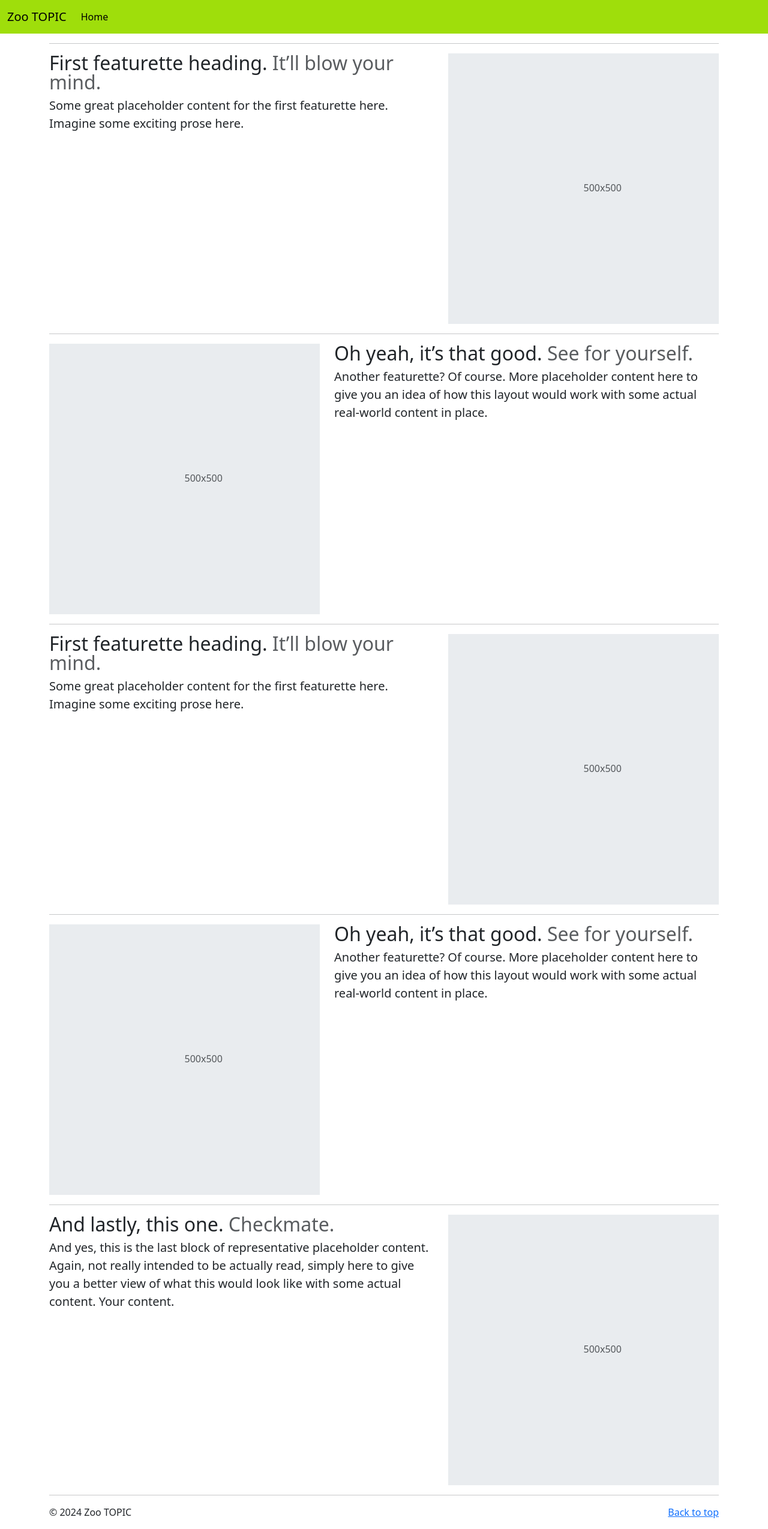
After one commit to weFLASH/zooTOPIC, a Django app: page /developer/ in a window 1280 px wide. The commit adds this page. Shown: the whole page at 60% size. Run offline with Django 5.2, Linux system fonts and the light colour scheme.

Commit message:
developer라는 페이지 생성 + home 페이지 수정

```diff
--- a/home/urls.py
+++ b/home/urls.py
@@ -3,4 +3,5 @@ from . import views
 
 urlpatterns = [
 path("", views.index),
+path("developer/", views.introduce),
 ]
--- a/home/views.py
+++ b/home/views.py
@@ -5,3 +5,6 @@ from django.http import HttpResponse
 def index(request):
     return render (request,'home.html')
 # Create your views here.
+
+def introduce(request):
+    return render(request, 'developer.html')
--- /dev/null
+++ b/templates/developer.html
@@ -0,0 +1,230 @@
+<!DOCTYPE html>
+<html lang="ko-kr">
+  <head>
+    <meta charset="utf-8" />
+    <meta name="viewport" content="width=device-width, initial-scale=1" />
+    <title>Zoo Topic</title>
+    <link
+      href="https://cdn.jsdelivr.net/npm/bootstrap@5.3.3/dist/css/bootstrap.min.css"
+      rel="stylesheet"
+    />
+    <style></style>
+  </head>
+
+  <body>
+    <header style="padding-top: 56px">
+      <nav
+        class="navbar navbar-expand-md fixed-top"
+        style="background-color: #9fde0b"
+      >
+        <div class="container-fluid">
+          <a class="navbar-brand" href="../">Zoo TOPIC</a>
+
+          <div class="collapse navbar-collapse" id="navbarCollapse">
+            <ul class="navbar-nav me-auto mb-2 mb-md-0">
+              <li class="nav-item">
+                <a class="nav-link active" aria-current="page" href="../"
+                  >Home</a
+                >
+              </li>
+            </ul>
+          </div>
+        </div>
+      </nav>
+    </header>
+
+    <!--자기 소개 page-->
+    <div class="container marketing">
+      <!-- Three columns of text below the carousel -->
+
+      <!-- START THE FEATURETTES -->
+
+      <hr class="featurette-divider" />
+
+      <div class="row featurette">
+        <div class="col-md-7">
+          <h2 class="featurette-heading fw-normal lh-1">
+            First featurette heading.
+            <span class="text-body-secondary">It’ll blow your mind.</span>
+          </h2>
+          <p class="lead">
+            Some great placeholder content for the first featurette here.
+            Imagine some exciting prose here.
+          </p>
+        </div>
+        <div class="col-md-5">
+          <svg
+            class="bd-placeholder-img bd-placeholder-img-lg featurette-image img-fluid mx-auto"
+            width="500"
+            height="500"
+            xmlns="http://www.w3.org/2000/svg"
+            role="img"
+            aria-label="Placeholder: 500x500"
+            preserveAspectRatio="xMidYMid slice"
+            focusable="false"
+          >
+            <title>Placeholder</title>
+            <rect width="100%" height="100%" fill="var(--bs-secondary-bg)" />
+            <text x="50%" y="50%" fill="var(--bs-secondary-color)" dy=".3em">
+              500x500
+            </text>
+          </svg>
+        </div>
+      </div>
+
+      <hr class="featurette-divider" />
+
+      <div class="row featurette">
+        <div class="col-md-7 order-md-2">
+          <h2 class="featurette-heading fw-normal lh-1">
+            Oh yeah, it’s that good.
+            <span class="text-body-secondary">See for yourself.</span>
+          </h2>
+          <p class="lead">
+            Another featurette? Of course. More placeholder content here to give
+            you an idea of how this layout would work with some actual
+            real-world content in place.
+          </p>
+        </div>
+        <div class="col-md-5 order-md-1">
+          <svg
+            class="bd-placeholder-img bd-placeholder-img-lg featurette-image img-fluid mx-auto"
+            width="500"
+            height="500"
+            xmlns="http://www.w3.org/2000/svg"
+            role="img"
+            aria-label="Placeholder: 500x500"
+            preserveAspectRatio="xMidYMid slice"
+            focusable="false"
+          >
+            <title>Placeholder</title>
+            <rect width="100%" height="100%" fill="var(--bs-secondary-bg)" />
+            <text x="50%" y="50%" fill="var(--bs-secondary-color)" dy=".3em">
+              500x500
+            </text>
+          </svg>
+        </div>
+      </div>
+
+      <hr class="featurette-divider" />
+
+      <div class="row featurette">
+        <div class="col-md-7">
+          <h2 class="featurette-heading fw-normal lh-1">
+            First featurette heading.
+            <span class="text-body-secondary">It’ll blow your mind.</span>
+          </h2>
+          <p class="lead">
+            Some great placeholder content for the first featurette here.
+            Imagine some exciting prose here.
+          </p>
+        </div>
+        <div class="col-md-5">
+          <svg
+            class="bd-placeholder-img bd-placeholder-img-lg featurette-image img-fluid mx-auto"
+            width="500"
+            height="500"
+            xmlns="http://www.w3.org/2000/svg"
+            role="img"
+            aria-label="Placeholder: 500x500"
+            preserveAspectRatio="xMidYMid slice"
+            focusable="false"
+          >
+            <title>Placeholder</title>
+            <rect width="100%" height="100%" fill="var(--bs-secondary-bg)" />
+            <text x="50%" y="50%" fill="var(--bs-secondary-color)" dy=".3em">
+              500x500
+            </text>
+          </svg>
+        </div>
+      </div>
+
+      <hr class="featurette-divider" />
+
+      <div class="row featurette">
+        <div class="col-md-7 order-md-2">
+          <h2 class="featurette-heading fw-normal lh-1">
+            Oh yeah, it’s that good.
+            <span class="text-body-secondary">See for yourself.</span>
+          </h2>
+          <p class="lead">
+            Another featurette? Of course. More placeholder content here to give
+            you an idea of how this layout would work with some actual
+            real-world content in place.
+          </p>
+        </div>
+        <div class="col-md-5 order-md-1">
+          <svg
+            class="bd-placeholder-img bd-placeholder-img-lg featurette-image img-fluid mx-auto"
+            width="500"
+            height="500"
+            xmlns="http://www.w3.org/2000/svg"
+            role="img"
+            aria-label="Placeholder: 500x500"
+            preserveAspectRatio="xMidYMid slice"
+            focusable="false"
+          >
+            <title>Placeholder</title>
+            <rect width="100%" height="100%" fill="var(--bs-secondary-bg)" />
+            <text x="50%" y="50%" fill="var(--bs-secondary-color)" dy=".3em">
+              500x500
+            </text>
+          </svg>
+        </div>
+      </div>
+
+      <hr class="featurette-divider" />
+
+      <div class="row featurette">
+        <div class="col-md-7">
+          <h2 class="featurette-heading fw-normal lh-1">
+            And lastly, this one.
+            <span class="text-body-secondary">Checkmate.</span>
+          </h2>
+          <p class="lead">
+            And yes, this is the last block of representative placeholder
+            content. Again, not really intended to be actually read, simply here
+            to give you a better view of what this would look like with some
+            actual content. Your content.
+          </p>
+        </div>
+        <div class="col-md-5">
+          <svg
+            class="bd-placeholder-img bd-placeholder-img-lg featurette-image img-fluid mx-auto"
+            width="500"
+            height="500"
+            xmlns="http://www.w3.org/2000/svg"
+            role="img"
+            aria-label="Placeholder: 500x500"
+            preserveAspectRatio="xMidYMid slice"
+            focusable="false"
+          >
+            <title>Placeholder</title>
+            <rect width="100%" height="100%" fill="var(--bs-secondary-bg)" />
+            <text x="50%" y="50%" fill="var(--bs-secondary-color)" dy=".3em">
+              500x500
+            </text>
+          </svg>
+        </div>
+      </div>
+
+      <hr class="featurette-divider" />
+
+      <!-- /END THE FEATURETTES -->
+    </div>
+    <!-- /.container -->
+
+    <!-- FOOTER -->
+    <footer class="container">
+      <p class="float-end"><a href="">Back to top</a></p>
+      <p>&copy; 2024 Zoo TOPIC</p>
+    </footer>
+
+    <!-- 부트스트랩 자바스크립트 -->
+    <script
+      src="https://cdn.jsdelivr.net/npm/bootstrap@5.3.3/dist/js/bootstrap.bundle.min.js"
+      integrity="sha384-YvpcrYf0tY3lHB60NNkmXc5s9fDVZLESaAA55NDzOxhy9GkcIdslK1eN7N6jIeHz"
+      crossorigin="anonymous"
+    ></script>
+  </body>
+</html>
--- a/zooTOPIC/urls.py
+++ b/zooTOPIC/urls.py
@@ -20,4 +20,5 @@ from django.urls import path, include
 urlpatterns = [
     path('admin/', admin.site.urls),
     path('', include('home.urls')),
+    path('developer/', include('home.urls')),
 ]
```
Also changed, not shown: templates/home.html (+26 -39 lines).
